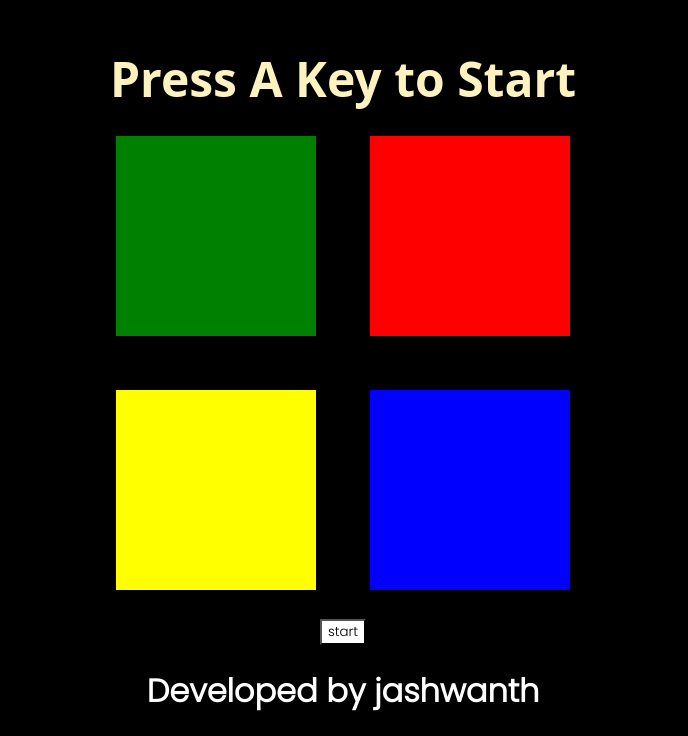
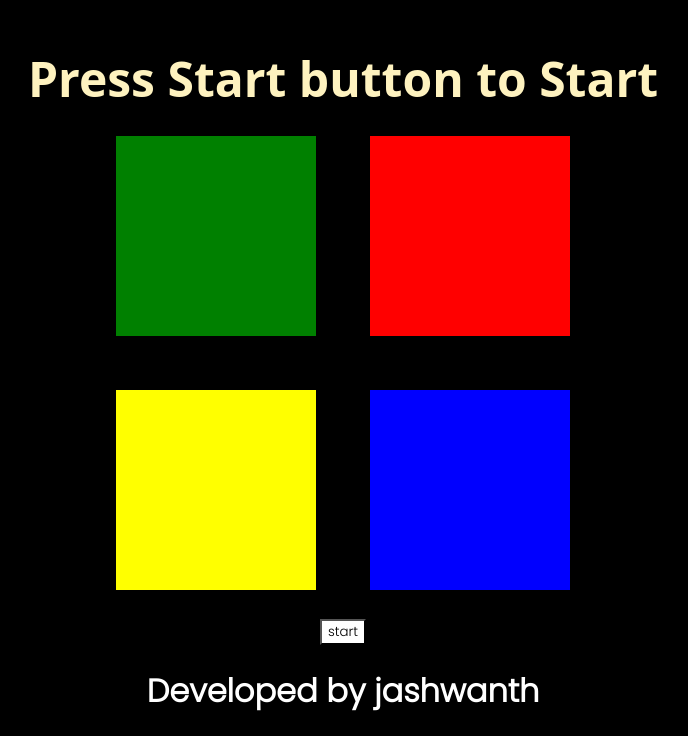
Before and after one commit to jashwanthvemula/Simon_Game, a plain HTML site: page index.html in a window 1280 px wide. Shown: the part 170-906 px from the top of the page, without its empty margins (297-985 px from the left). Drawn offline with nearby package versions, Linux system fonts and the light colour scheme; a web font is replaced by a local one.

Commit message:
Update index.html

```diff
--- a/index.html
+++ b/index.html
@@ -16,7 +16,7 @@
 
 <body>
     <h1 class="heading" >Simon Game</h1>
-  <h1 id="level-title">Press A Key to Start</h1>
+  <h1 id="level-title">Press Start button to Start</h1>
   <div class="container">
     <div lass="row">
 
```
